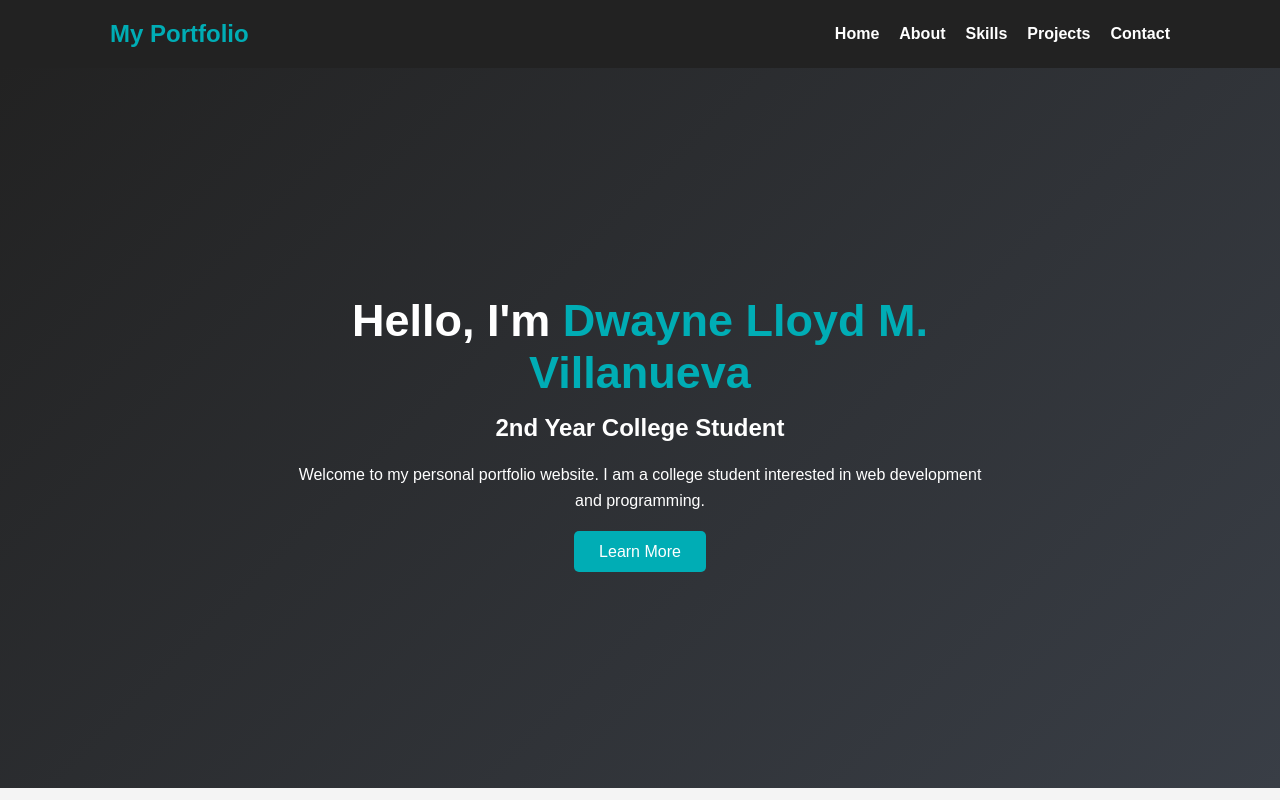
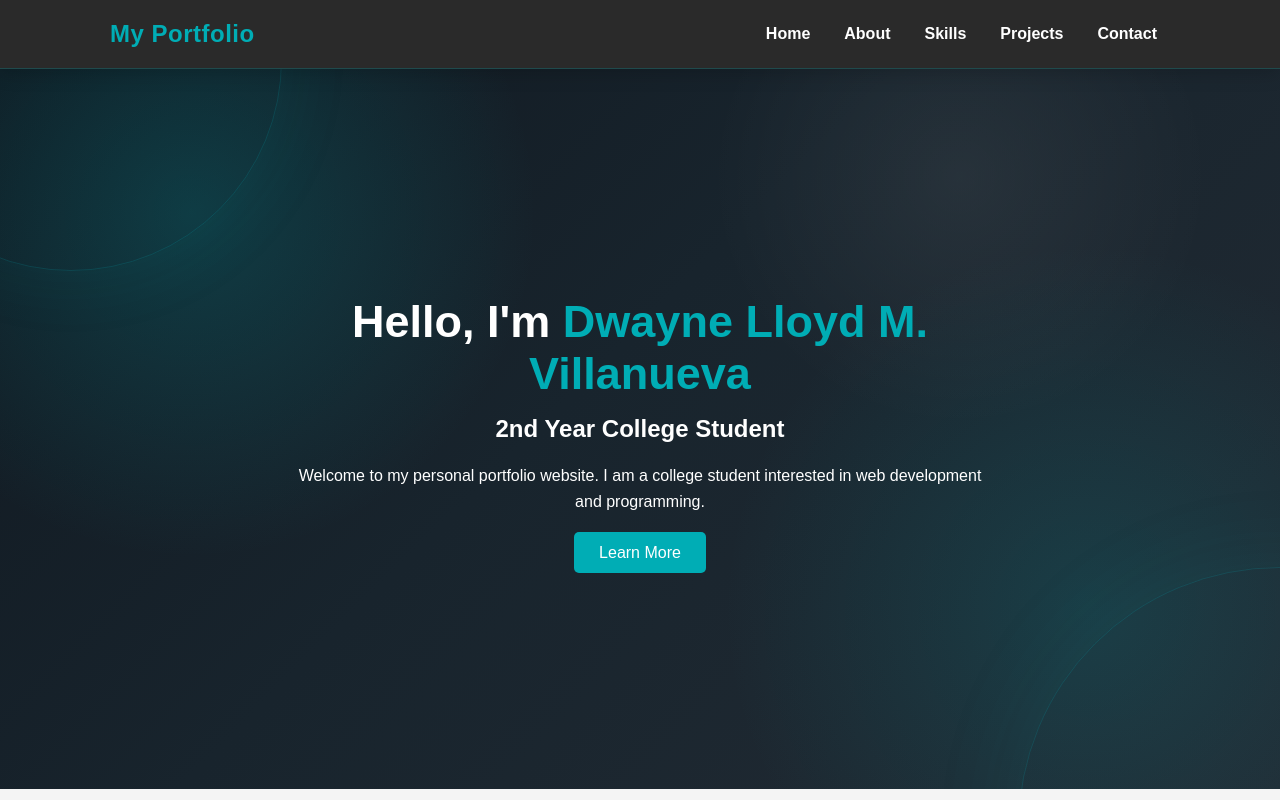
Before and after one commit to condor-spec/output, a plain HTML site: page index.html in a window 1280 px wide. Shown: the top 800 px of the page. Drawn offline with Linux system fonts and the light colour scheme.

Commit message:
Update lloyd.css

```diff
--- a/lloyd.css
+++ b/lloyd.css
@@ -14,17 +14,20 @@ body {
 
 
 header {
-    background-color: #222;
+    background: rgba(34, 34, 34, 0.96);
     color: white;
     position: sticky;
     top: 0;
     z-index: 1000;
+    border-bottom: 1px solid rgba(0, 173, 181, 0.25);
+    box-shadow: 0 4px 18px rgba(0, 0, 0, 0.18);
+    backdrop-filter: blur(10px);
 }
 
 nav {
     max-width: 1100px;
     margin: auto;
-    padding: 20px;
+    padding: 16px 20px;
     display: flex;
     justify-content: space-between;
     align-items: center;
@@ -32,22 +35,55 @@ nav {
 
 .logo {
     color: #00adb5;
+    font-size: 24px;
+    font-weight: 800;
+    letter-spacing: 0.5px;
+    transition: transform 0.25s ease, color 0.25s ease;
+}
+
+.logo:hover {
+    color: white;
+    transform: translateY(-1px);
 }
 
 nav ul {
     list-style: none;
     display: flex;
-    gap: 20px;
+    align-items: center;
+    gap: 8px;
 }
 
 nav ul li a {
+    position: relative;
+    display: block;
     color: white;
     text-decoration: none;
     font-weight: bold;
+    padding: 9px 13px;
+    border-radius: 7px;
+    transition: color 0.25s ease, background-color 0.25s ease;
+}
+
+nav ul li a::after {
+    content: "";
+    position: absolute;
+    left: 13px;
+    right: 13px;
+    bottom: 4px;
+    height: 2px;
+    background-color: #00adb5;
+    transform: scaleX(0);
+    transform-origin: center;
+    transition: transform 0.25s ease;
 }
 
 nav ul li a:hover {
     color: #00adb5;
+    background-color: rgba(0, 173, 181, 0.08);
+}
+
+nav ul li a:hover::after {
+    transform: scaleX(1);
 }
 
 
@@ -59,12 +95,45 @@ nav ul li a:hover {
     align-items: center;
     text-align: center;
     padding: 20px;
-    background: linear-gradient(135deg, #222, #393e46);
+    background:
+        radial-gradient(circle at 15% 20%, rgba(0, 173, 181, 0.22), transparent 28%),
+        radial-gradient(circle at 85% 75%, rgba(0, 173, 181, 0.16), transparent 30%),
+        radial-gradient(circle at 75% 15%, rgba(255, 255, 255, 0.06), transparent 22%),
+        linear-gradient(135deg, #101820 0%, #18242d 45%, #222b34 100%);
     color: white;
+    position: relative;
+    overflow: hidden;
+}
+
+.home::before,
+.home::after {
+    content: "";
+    position: absolute;
+    border: 1px solid rgba(0, 173, 181, 0.18);
+    border-radius: 50%;
+    pointer-events: none;
+}
+
+.home::before {
+    width: 420px;
+    height: 420px;
+    top: -220px;
+    left: -140px;
+    box-shadow: 0 0 80px rgba(0, 173, 181, 0.08);
+}
+
+.home::after {
+    width: 520px;
+    height: 520px;
+    right: -260px;
+    bottom: -300px;
+    box-shadow: 0 0 100px rgba(0, 173, 181, 0.08);
 }
 
 .home-content {
     max-width: 700px;
+    position: relative;
+    z-index: 1;
 }
 
 .home h1 {
```
